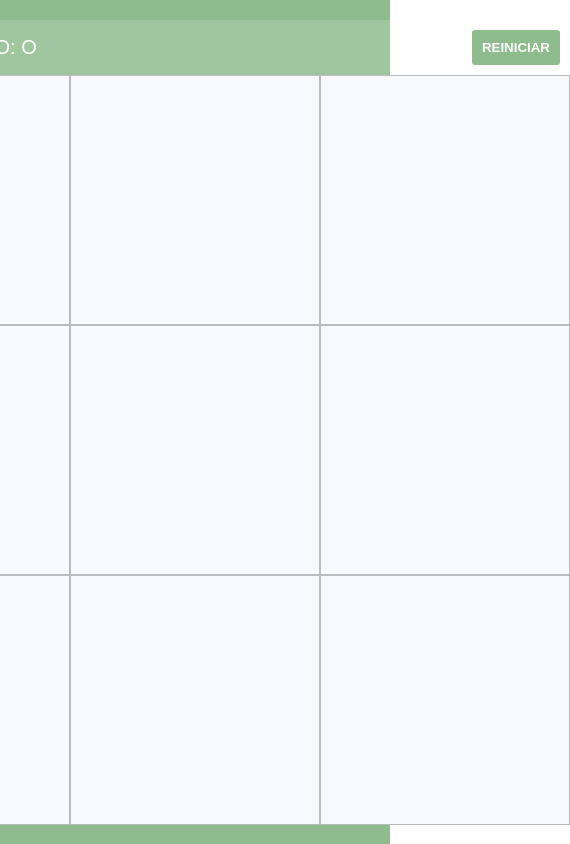
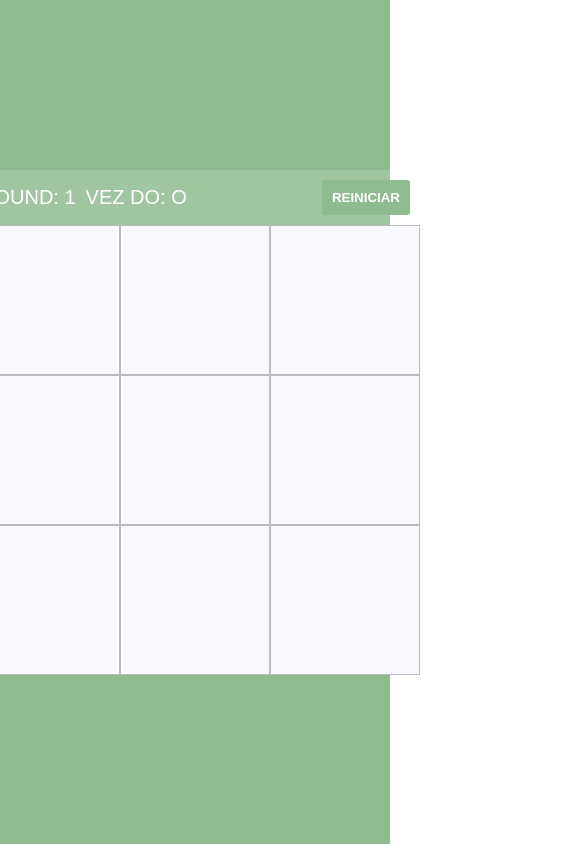
Before and after one commit to luiz2k/jogo-da-velha, a React (Vite) app: page / in a window 390 px wide. Shown: the whole page, 570 px wide, since content can reach past the window. Built offline with nearby package versions, Linux system fonts and the light colour scheme.

Commit message:
feat: Melhoria na responsividade

```diff
--- a/src/components/TicTacToe/TicTacToe.module.css
+++ b/src/components/TicTacToe/TicTacToe.module.css
@@ -21,7 +21,7 @@
   background-color: rgba(255, 255, 255, 15%);
   color: white;
   text-transform: uppercase;
-  width: 75rem;
+  width: 100%;
 
   div {
     display: flex;
@@ -49,11 +49,16 @@
 
 .board {
   display: grid;
-  grid-template-columns: 25rem 25rem 25rem;
-  grid-template-rows: 25rem 25rem 25rem;
+  grid-template-columns: repeat(3, 25rem);
+  grid-template-rows: repeat(3, 25rem);
 
   position: relative;
   overflow: hidden;
+
+  @media screen and (max-width: 1024px) {
+    grid-template-columns: repeat(3, 15rem);
+    grid-template-rows: repeat(3, 15rem);
+  }
 }
 
 .square {
@@ -61,6 +66,8 @@
   border: 1px solid rgba(0, 0, 0, 0.250);
   transition: background-color 0.2s ease-in-out;
   cursor: pointer;
+
+  height: 100%;
 
   display: flex;
   align-items: center;
--- a/src/components/TicTacToe/TicTacToe.tsx
+++ b/src/components/TicTacToe/TicTacToe.tsx
@@ -143,6 +143,7 @@ export function TicTacToe() {
 
   return (
     <div className={styles.container}>
+      <div>
         <header className={styles.header}>
           <div>
             <p>Round: {round}</p>
@@ -193,6 +194,7 @@ export function TicTacToe() {
             }}
           />
         </main>
+      </div>
 
       {winner && <Modal text={winner} restartGame={restartGame} />}
     </div>
```
Lines whose indentation alone changed are shown as unchanged.
